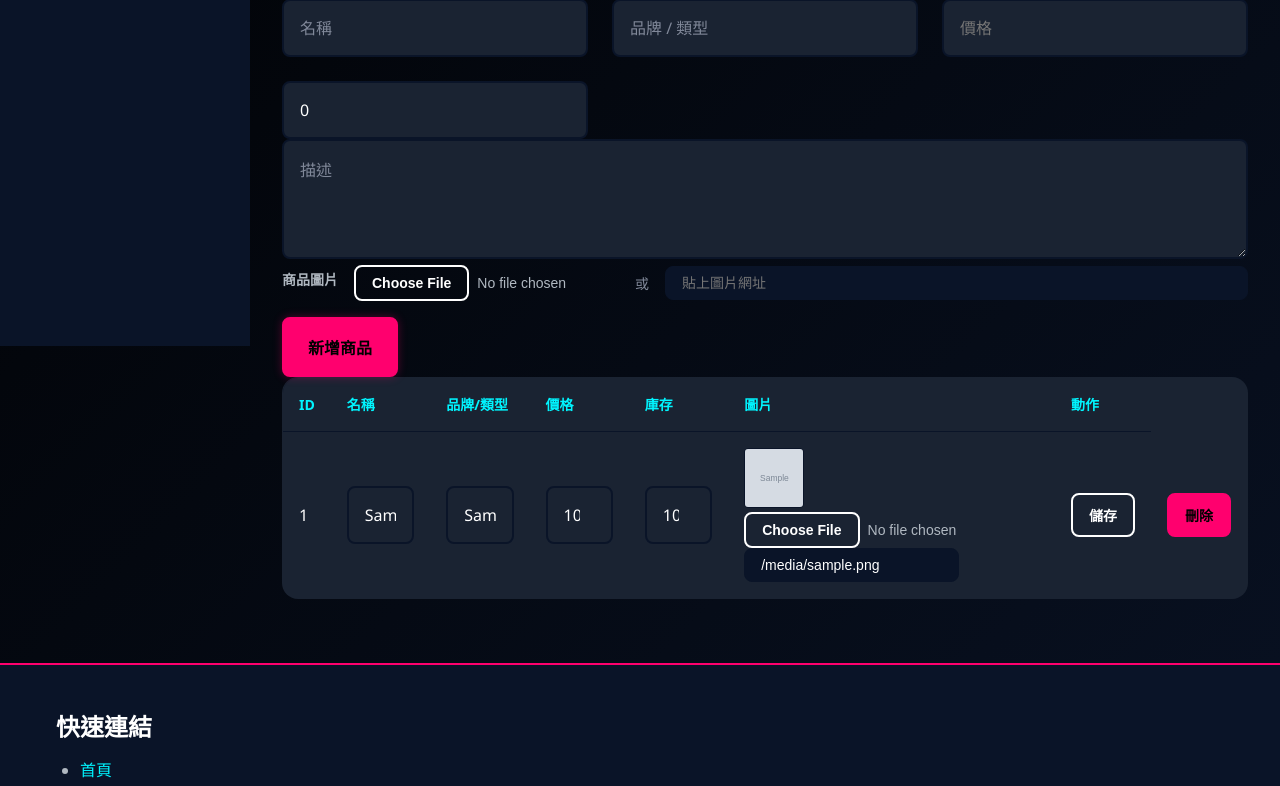
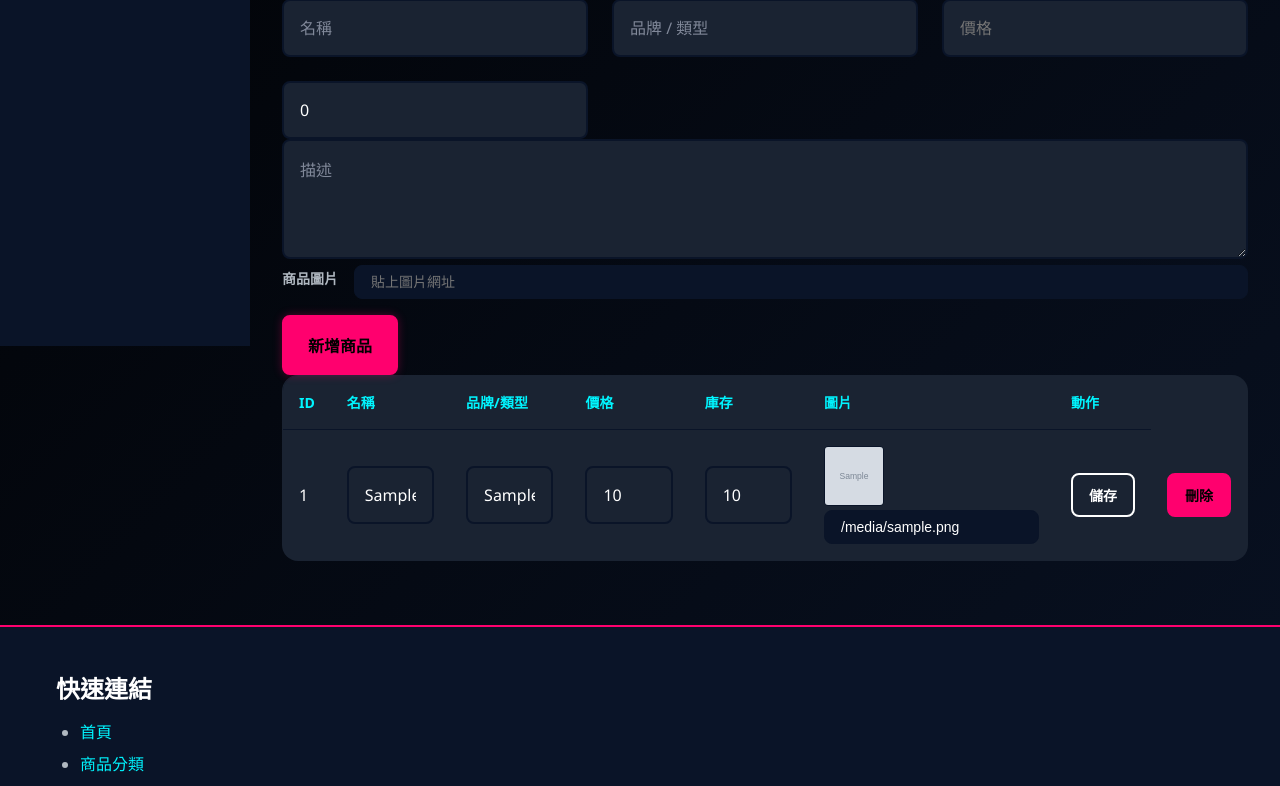
Before and after one commit to sam029031/dj_drop_the_beat, a FastAPI app: template templates/admin_products.html in a window 1280 px wide. Shown: the part 556-1342 px from the top of the page. Run offline with FastAPI, Linux system fonts and the light colour scheme; the template is opened without the code that fills it: most values are stand-ins (such as "Sample title", 1, 10 or a date in 2020); grey boxes marked "Sample" are stand-in pictures.

Commit message:
remove img 路逕型上傳

```diff
--- a/templates/admin_products.html
+++ b/templates/admin_products.html
@@ -49,8 +49,6 @@
                     <textarea name="description" placeholder="描述"></textarea>
                     <div class="admin-image-upload">
                         <label>商品圖片</label>
-                        <input type="file" name="image_file" accept="image/*" class="admin-image-file-input">
-                        <span class="admin-image-or">或</span>
                         <input type="url" name="image_url" placeholder="貼上圖片網址" class="admin-image-url-input">
                     </div>
                     <button type="submit" class="btn btn-primary">新增商品</button>
@@ -79,8 +77,7 @@
                                 {% else %}
                                 <span class="no-image">無圖片</span>
                                 {% endif %}
-                                <input type="file" name="image_file" accept="image/*" class="admin-image-file-input">
-                                <input type="url" name="image_url" placeholder="或貼上網址" value="{{ product.image_url or '' }}" class="admin-image-url-input">
+                                <input type="url" name="image_url" placeholder="貼上網址" value="{{ product.image_url or '' }}" class="admin-image-url-input">
                             </td>
                             <td>
                                 <button type="submit" class="btn btn-sm btn-secondary">儲存</button>
```
